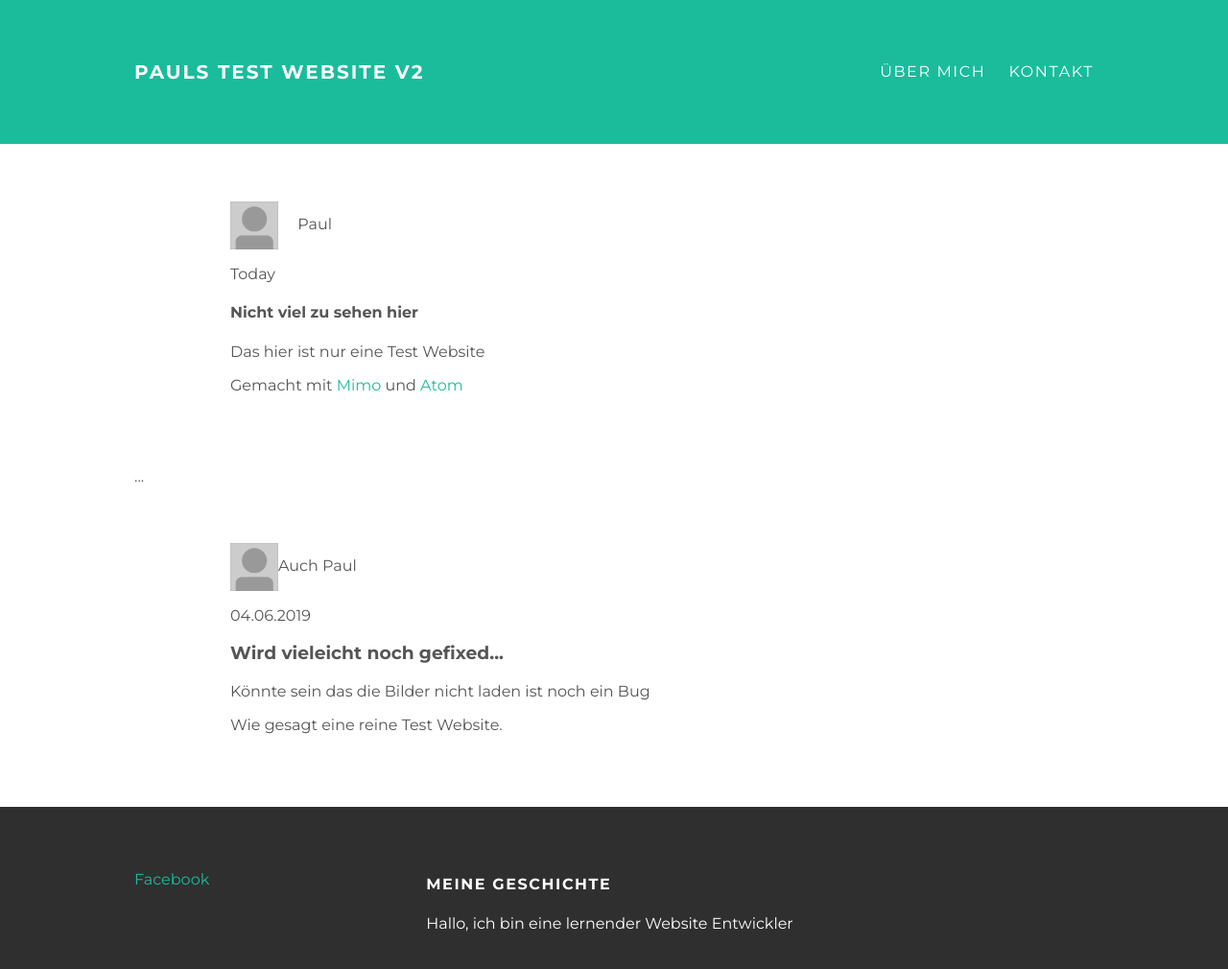
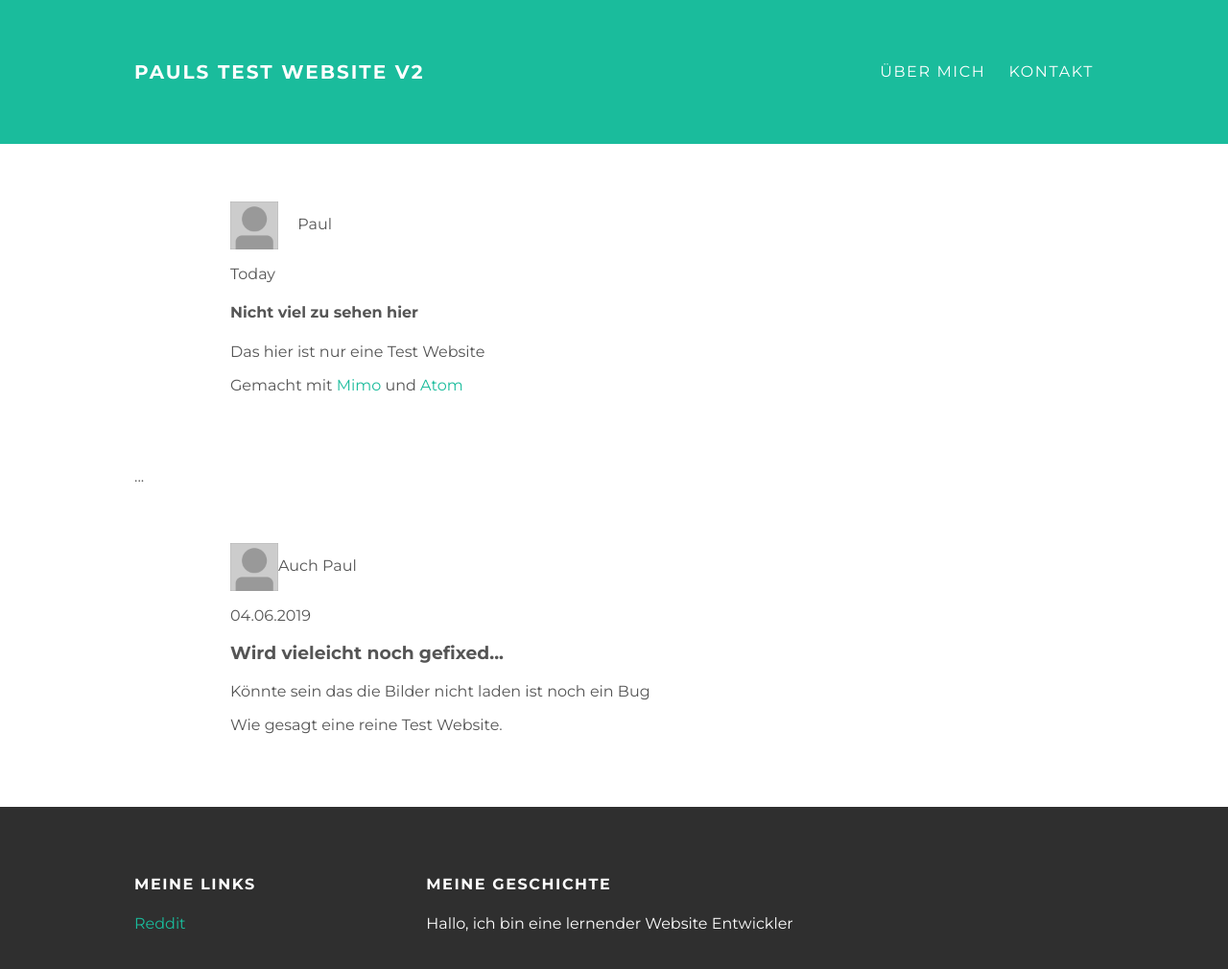
Before and after one commit to drechpaul/drechpaul.github.io, a plain HTML site: page index.html in a window 1280 px wide. Shown: the whole page at 96% size. Drawn offline with Linux system fonts and the light colour scheme.

Commit message:
Update index.html

```diff
--- a/index.html
+++ b/index.html
@@ -49,11 +49,11 @@
 <div id="footer">
 <div class="container">
 <div class="column">
-<h4Meine Links</h4>
+<h4>Meine Links</h4>
 <p>
 <a href="https://twitter.com/me>Twitter</a>
 <br>
-<a href="https://reddit.com/drechpaul">Facebook</a>
+<a href="https://reddit.com/drechpaul">Reddit</a>
 </p>
 </div>
 <div class="column">
```
